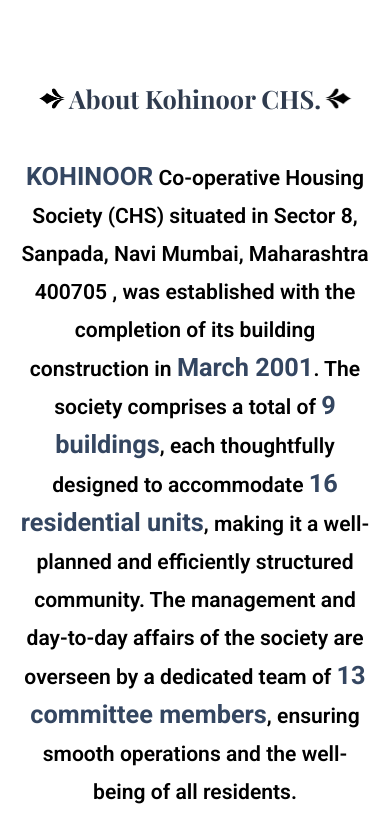
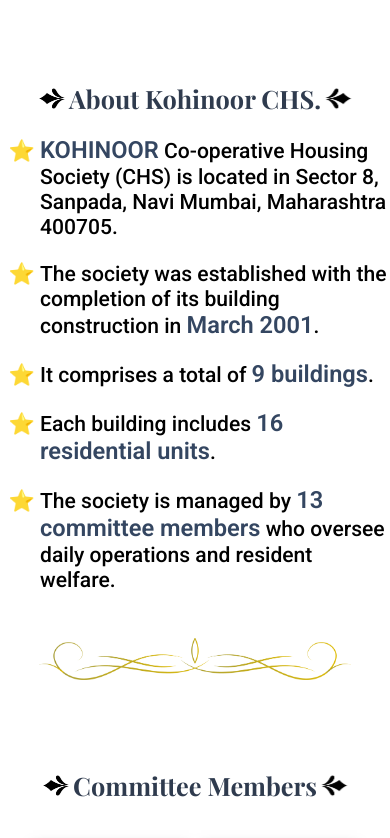
Before and after one commit to Tech2cool/kohinoor-website, a Next.js app: page / in a window 390 px wide. Shown: the part 846-1684 px from the top of the page. Built offline with nearby package versions, Linux system fonts and the light colour scheme; a web font is replaced by a local one.

Commit message:
about in points

```diff
--- a/app/components/About.jsx
+++ b/app/components/About.jsx
@@ -28,6 +28,34 @@
         of <strong className={styles.impText}>13 committee members</strong>,
         ensuring smooth operations and the well-being of all residents.
       </div>
+      <div className={styles.aboutParaMobile}>
+        <ul>
+          <li>
+            <strong className={styles.impText}>KOHINOOR</strong> Co-operative
+            Housing Society (CHS) is located in Sector 8, Sanpada, Navi Mumbai,
+            Maharashtra 400705.
+          </li>
+          <li>
+            The society was established with the completion of its building
+            construction in{" "}
+            <strong className={styles.impText}>March 2001</strong>.
+          </li>
+          <li>
+            It comprises a total of{" "}
+            <strong className={styles.impText}>9 buildings</strong>.
+          </li>
+          <li>
+            Each building includes{" "}
+            <strong className={styles.impText}>16 residential units</strong>.
+          </li>
+          <li>
+            The society is managed by{" "}
+            <strong className={styles.impText}>13 committee members</strong> who
+            oversee daily operations and resident welfare.
+          </li>
+        </ul>
+      </div>
+
       <div className={styles.partitionDes}>
         <img src="/images/partition.png" alt="image" />
       </div>
--- a/app/components/Location.jsx
+++ b/app/components/Location.jsx
@@ -16,7 +16,7 @@
   return (
     <div className={styles.mainContainer}>
       <div className={stylesAbt.locationContainer}>
-        <div className={stylesAbt.locHeadline}>Location</div>
+        <div className={stylesAbt.locHeadline}>Location (Kohinoor CHS)</div>
 
         <div className={styles.locationContainer}>
           <iframe
--- a/app/components/about.module.css
+++ b/app/components/about.module.css
@@ -1,4 +1,5 @@
 @import url("https://fonts.googleapis.com/css2?family=Inter:ital,opsz,wght@0,14..32,100..900;1,14..32,100..900&family=Oleo+Script:wght@400;700&family=Playfair+Display:ital,wght@0,400..900;1,400..900&family=Poppins:ital,wght@0,100;0,200;0,300;0,400;0,500;0,600;0,700;0,800;0,900;1,100;1,200;1,300;1,400;1,500;1,600;1,700;1,800;1,900&family=Roboto:ital,wght@0,100..900;1,100..900&display=swap");
+
 .commContainer,
 .aboutContainer {
   display: flex;
@@ -21,7 +22,7 @@
 
 .locHeadline {
   color: white;
-  font-size: 4vh;
+  font-size: 3vh;
   font-weight: 500;
   padding: 2vh 10vw;
 }
@@ -34,14 +35,14 @@
   font-family: "Roboto", sans-serif;
   margin: 5vh 5vw;
   font-size: 3vh;
-  font-weight: 600;
+  font-weight: 400;
   text-align: center;
   line-height: 4.5vh;
 }
 
 .impText {
   font-size: 3.5vh;
-  font-weight: bold;
+  font-weight: 600;
   cursor: pointer;
   color: rgba(17, 38, 69, 0.85);
 }
@@ -72,18 +73,23 @@
   color: rgba(10, 25, 47, 0.85);
 }
 
-.aboutPoints li {
-  margin-bottom: 2.5vh;
-  list-style-type: "⭐ ";
-  text-align: left;
+.aboutParaMobile {
+  display: none;
 }
 
 @media screen and (max-width: 615px) {
-  .locHeadline,
+  .aboutPara {
+    display: none;
+  }
+
   .comm2Headline,
   .commHeadline,
   .aboutHeadline {
     font-size: 3vh;
+  }
+
+  .locHeadline {
+    font-size: 2vh;
   }
 
   .leftdesigns img {
@@ -110,4 +116,24 @@
   .aboutContainer {
     padding-top: 10vh;
   }
+
+  .aboutParaMobile {
+    display: block;
+    font-family: "Roboto", sans-serif;
+    font-size: 2.5vh;
+    font-weight: 500;
+  }
+
+  .aboutParaMobile li {
+    margin-bottom: 2.5vh;
+    list-style-type: "⭐ ";
+    text-align: left;
+  }
+
+  .impText {
+    font-size: 2.8vh;
+    font-weight: 600;
+    cursor: pointer;
+    color: rgba(17, 38, 69, 0.85);
+  }
 }
--- a/app/components/committeemembers.module.css
+++ b/app/components/committeemembers.module.css
@@ -65,9 +65,8 @@
 @media screen and (max-width: 615px) {
   .memberCard2 {
     width: 40vw;
-    /* max-width: 100px; */
-    /* width: 100%; */
   }
+
   .memberCard,
   .mainMemberCard {
     width: 40vw;
--- a/app/components/heropage.module.css
+++ b/app/components/heropage.module.css
@@ -125,7 +125,6 @@
 @media screen and (max-width: 615px) {
   .heroBackground {
     width: 100%;
-    /* height: 90vh; */
   }
 
   .content {
```
